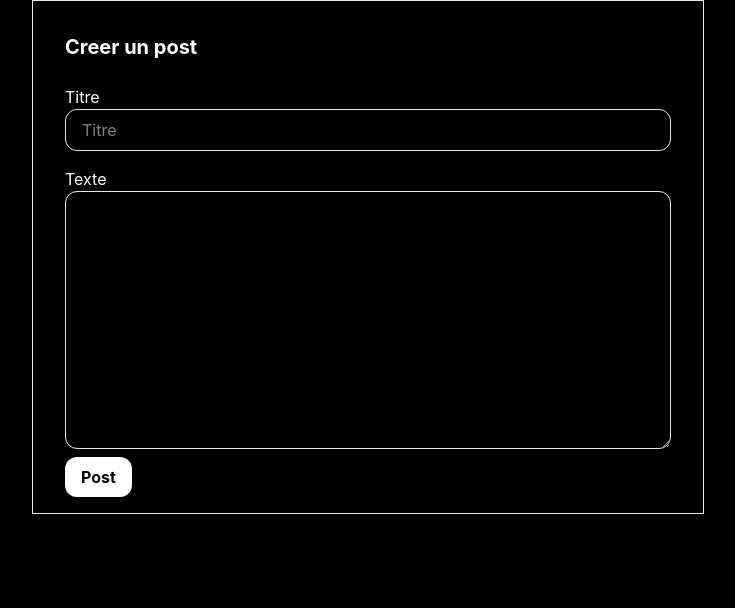
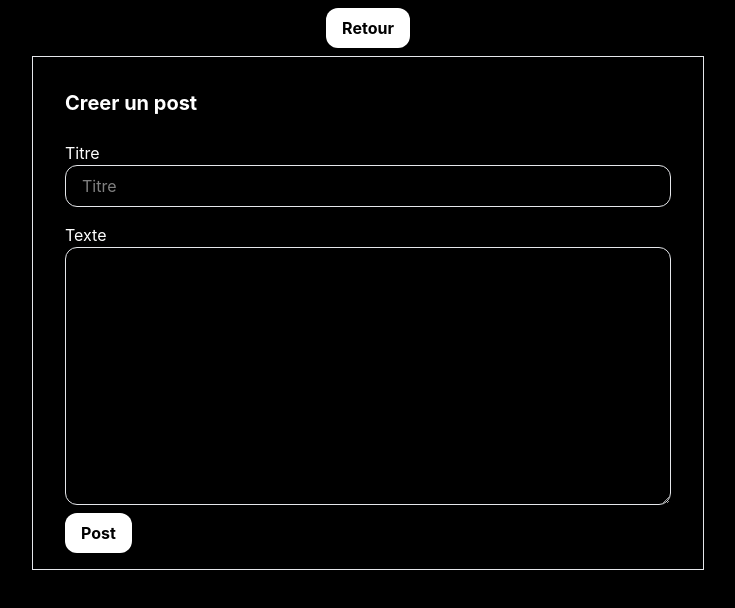
Before and after one commit to Datboimusaa/blog-api, a React (Vite) app in the folder frontend/Blog-api-front/: page /create in a window 1280 px wide. Shown: the top 608 px of the page, without its empty margins (272-1007 px from the left). Built offline with nearby package versions, Linux system fonts and the light colour scheme.

Commit message:
fixed some bugs

```diff
--- a/frontend/Blog-api-front/src/pages/Create.jsx
+++ b/frontend/Blog-api-front/src/pages/Create.jsx
@@ -27,7 +27,10 @@ function Create() {
     }
     return (
 
-        <section className="flex justify-center">
+        <section className="flex items-center justify-center flex-col">
+            <div className="py-2">
+               <button className="bg-white text-black cursor-pointer px-4 py-2 rounded-xl font-bold" onClick={() => window.history.back()}>Retour</button>
+            </div>
             <form className="w-2xl border border-gray-200 p-4 px-8" onSubmit={handleSubmit}>
                 <h2 className="font-bold text-xl py-4">
                     Creer un post
--- a/frontend/Blog-api-front/src/pages/Home.jsx
+++ b/frontend/Blog-api-front/src/pages/Home.jsx
@@ -1,7 +1,7 @@
 import axios from "axios";
 import Post from "../components/layout/Post"
 import { useNavigate } from "react-router-dom"
-import { useState } from "react"
+import { useState, useEffect } from "react"
 
 function Home() {
 
@@ -22,16 +22,20 @@ function Home() {
         }
     };
 
+    useEffect(() => {
+        getPosts();
+    }, []);
+
     return (
         <section className="flex justify-center h-screen">
-            <div className="w-3xl border border-gray-500 py-4 h-full rounded">
+            <div className="w-3xl border border-gray-500 py-4 h-full rounded overflow-auto">
                 <div className="border border-gray-500 p-4 px-8 flex items-center justify-between">
                     <h2 className="font-bold text-lg">Posts</h2>
                     <button className="bg-white text-black rounded-xl px-4 py-2 font-bold cursor-pointer" onClick={() => navigate('/create')}>Creer +</button>
                 </div>
                 <div className="pt-10">
                     {posts.map((post) => (
-                        <Post key={post._id} user={post.user} title={post.title} content={post.content} />
+                        <Post key={post._id} user={post.author.name} title={post.title} content={post.content} />
                     ))}
                 </div>
             </div>
--- a/frontend/Blog-api-front/src/pages/Login.jsx
+++ b/frontend/Blog-api-front/src/pages/Login.jsx
@@ -42,7 +42,7 @@ const Login = () => {
   }
 
   return (
-    <div className="min-h-screen flex items-center justify-center bg-[#2f5bcb] relative">
+    <div className="min-h-screen flex items-center justify-center bg-[#2f5bcb] relative text-black">
 
       <div className="absolute inset-0 opacity-10 bg-[radial-gradient(circle,_#ffffff_1px,_transparent_1px)] [background-size:40px_40px]"></div>
 
--- a/frontend/Blog-api-front/src/pages/Register.jsx
+++ b/frontend/Blog-api-front/src/pages/Register.jsx
@@ -45,7 +45,7 @@ const Register = () => {
   }
 
   return (
-    <div className="min-h-screen flex items-center justify-center bg-[#3561d0] relative">
+    <div className="min-h-screen flex items-center justify-center bg-[#3561d0] relative text-black">
 
       <div className="absolute inset-0 opacity-10 bg-[radial-gradient(circle,_#ffffff_1px,_transparent_1px)] [background-size:40px_40px]"></div>
 
```
